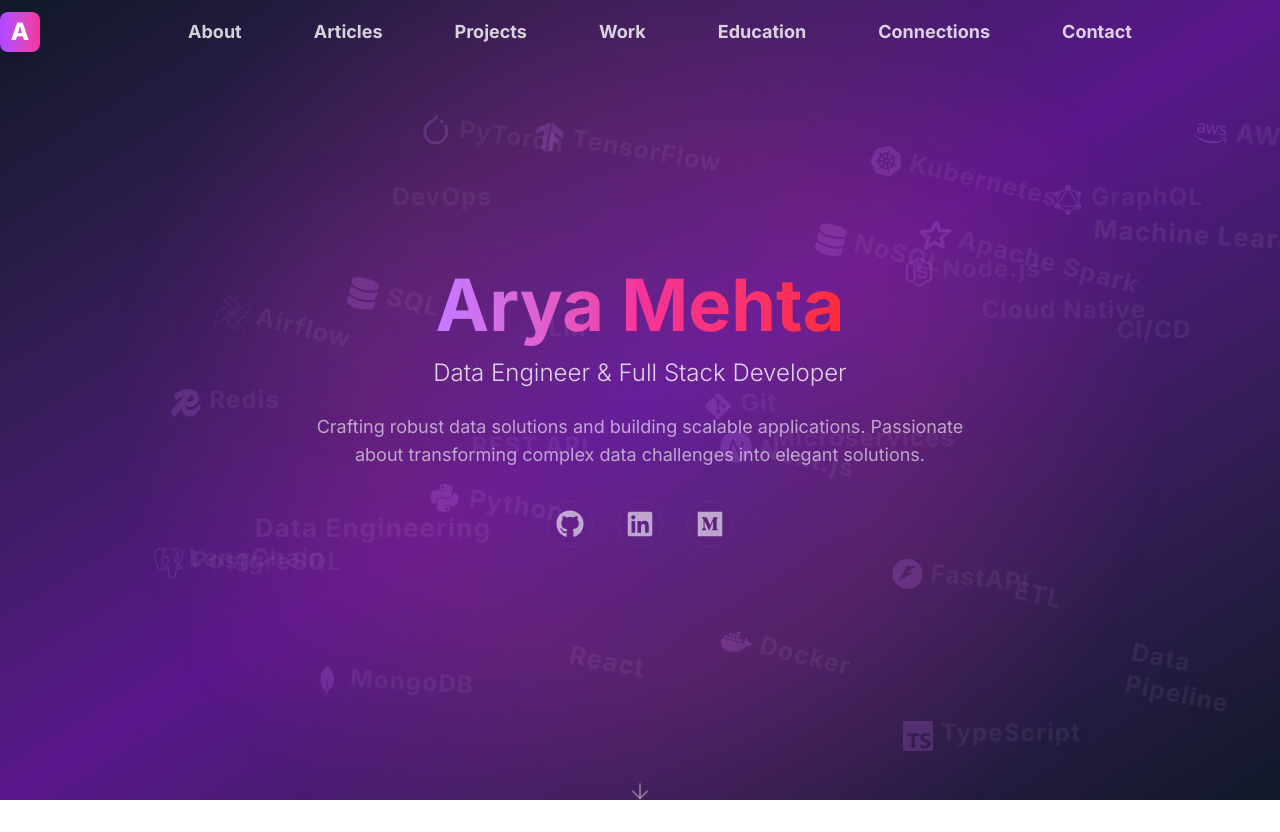
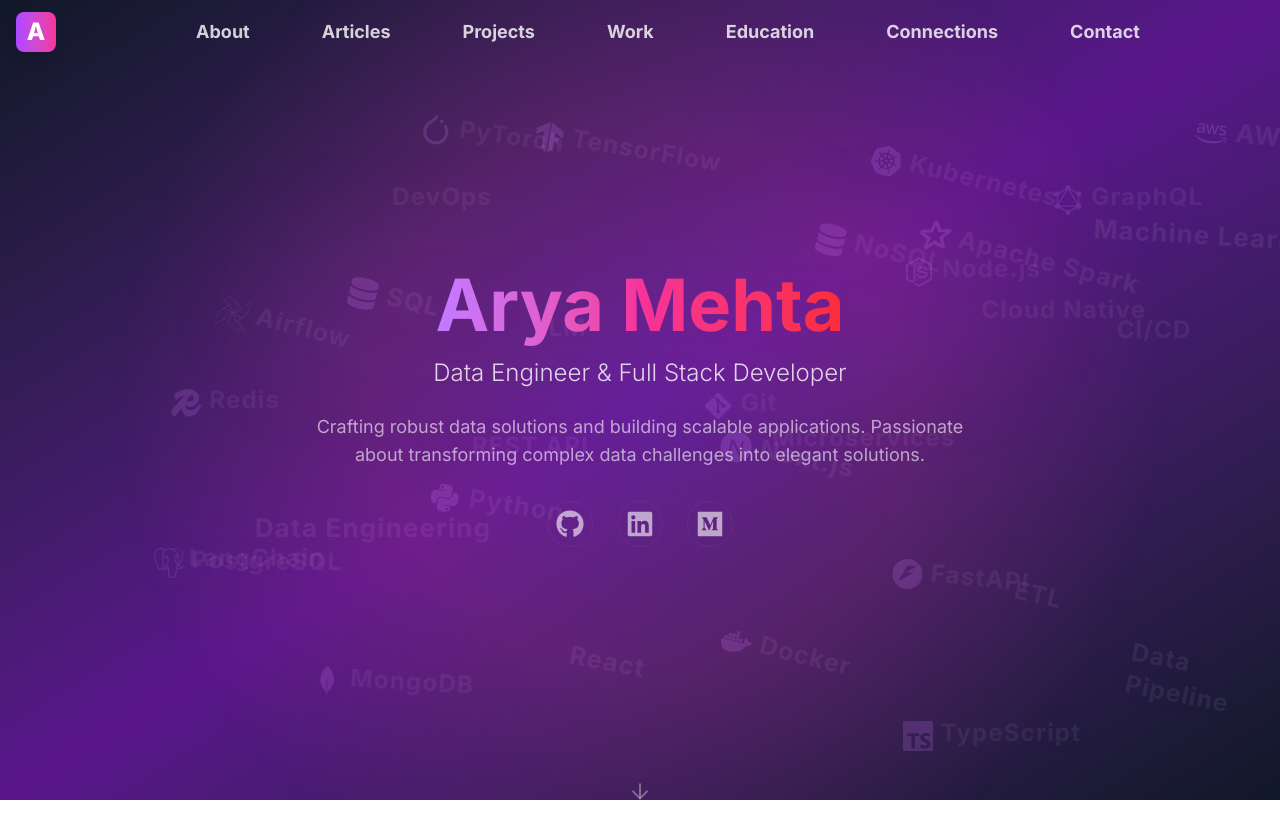
Before and after one commit to aryaMehta26/portfolio, a Next.js app: page / in a window 1280 px wide. Built offline with nearby package versions, Linux system fonts and the light colour scheme.

Commit message:
Fix navbar alignment and add analytics

```diff
--- a/package.json
+++ b/package.json
@@ -14,6 +14,7 @@
     "@notionhq/client": "^3.1.3",
     "@react-three/drei": "^10.3.0",
     "@react-three/fiber": "^9.1.2",
+    "@vercel/analytics": "^1.5.0",
     "class-variance-authority": "^0.7.1",
     "clsx": "^2.1.1",
     "framer-motion": "^12.18.1",
--- a/src/app/layout.tsx
+++ b/src/app/layout.tsx
@@ -2,6 +2,7 @@ import type { Metadata } from "next";
 import { Inter } from "next/font/google";
 import "./globals.css";
 import Navbar from "../components/Navbar";
+import { Analytics } from "@vercel/analytics/react";
 
 const inter = Inter({ subsets: ["latin"] });
 
@@ -21,6 +22,7 @@ export default function RootLayout({
         <div className="fixed top-0 left-0 -z-10 h-full w-full bg-gradient-to-br from-gray-900 via-purple-900 to-gray-900" />
         <Navbar />
         <main className="pt-16">{children}</main>
+        <Analytics />
       </body>
     </html>
   );
--- a/src/components/Navbar.tsx
+++ b/src/components/Navbar.tsx
@@ -46,8 +46,9 @@ export default function Navbar() {
         transition={{ duration: 0.5 }}
         className={`fixed top-0 left-0 w-full z-50 h-16 flex items-center transition-all duration-300 ${isScrolled ? 'bg-black/40 shadow-lg backdrop-blur-md' : 'bg-transparent'}`}
       >
-        {/* Absolute left: Logo */}
-        <div className="flex-shrink-0 flex items-center h-full pl-0">
+        <div className="w-full h-16 flex items-center">
+          {/* Logo: always flush left */}
+          <div className="flex-shrink-0 flex items-center h-full ml-4">
             <Link href="/" className="flex items-center h-full">
               <motion.div
                 initial={{ scale: 0 }}
@@ -59,11 +60,10 @@ export default function Navbar() {
               </motion.div>
             </Link>
           </div>
-        {/* Centered nav links and menu */}
-        <div className="flex-1">
-          <div className="max-w-7xl mx-auto w-full flex items-center h-16">
-            {/* Center: Desktop Navigation links */}
-            <div className="hidden md:flex flex-1 justify-center">
+          {/* Nav/Menu: fills rest of space, with padding */}
+          <div className="flex-1 h-full relative flex items-center px-4 sm:px-6 lg:px-8">
+            {/* Centered nav links (desktop) */}
+            <div className="hidden md:flex absolute left-1/2 top-0 h-full -translate-x-1/2 items-center justify-center">
               <div className="flex items-center space-x-10">
                 {navLinks.map((link) => (
                   <Link
@@ -76,8 +76,8 @@ export default function Navbar() {
                 ))}
               </div>
             </div>
-            {/* Right: Mobile menu button */}
-            <div className="-mr-2 flex md:hidden">
+            {/* Mobile menu button (right) */}
+            <div className="-mr-2 flex md:hidden ml-auto">
               <button
                 onClick={() => setIsMobileMenuOpen(!isMobileMenuOpen)}
                 className="inline-flex items-center justify-center p-2 rounded-md text-white/70 hover:text-white hover:bg-white/10 focus:outline-none"
```
Also changed, not shown: 1 other file (tests, documents, lock files or other folders). Lines whose indentation alone changed are shown as unchanged.
